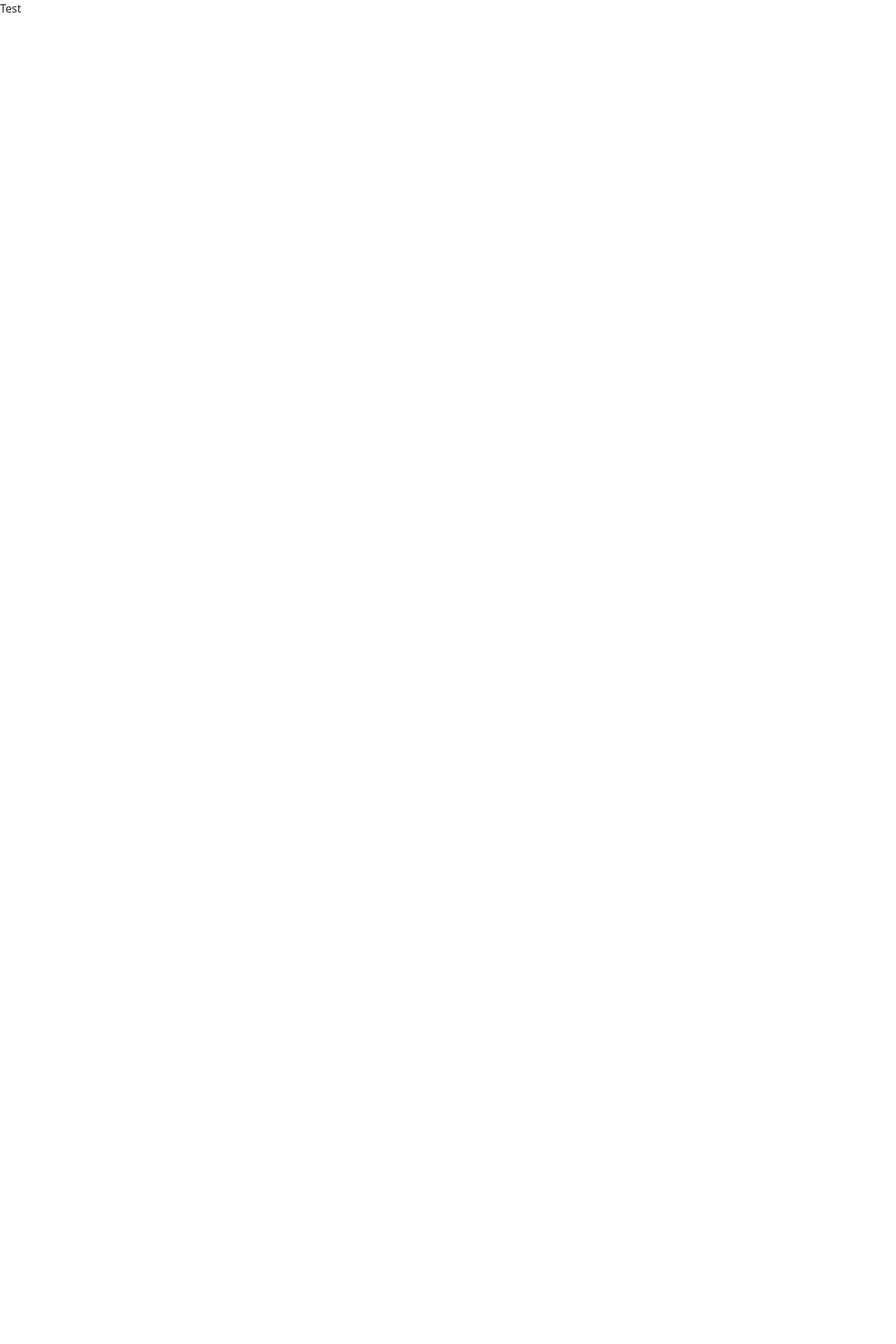
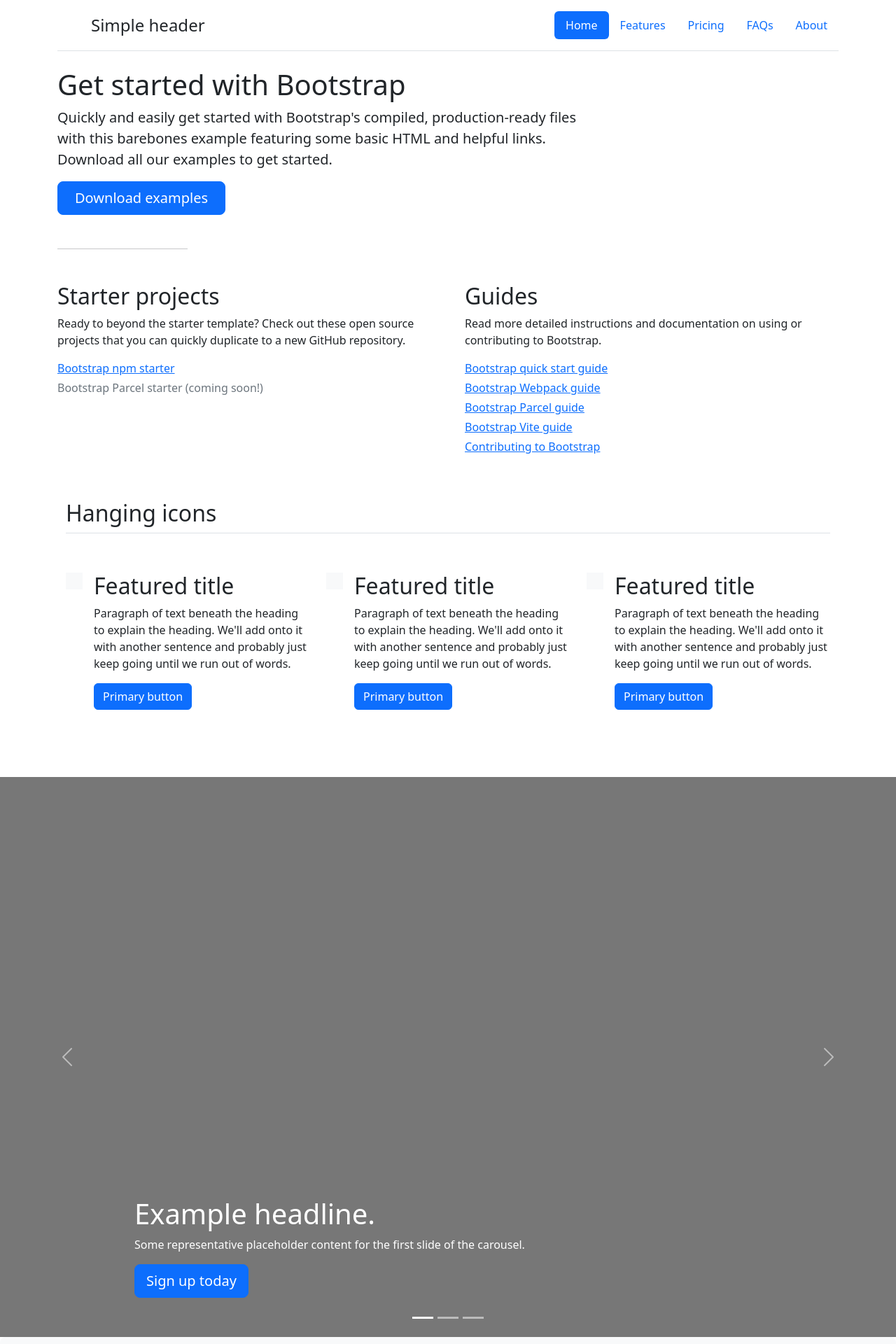
Before and after one commit to wasimekram/QMUL22website, a Flask app: page / in a window 1280 px wide. Before the commit the part shown is almost empty. Shown: the top 1920 px of the page at 70% size. Before the commit the page ends 18 px from the top, so only its background shows below. Run offline with Flask 2, Linux system fonts and the light colour scheme; some libraries are stand-ins or nearby versions.

Commit message:
updated templates

```diff
--- a/app.py
+++ b/app.py
@@ -3,6 +3,9 @@
 
 app = Flask(__name__)
 
+app.config['ENV'] = 'development'
+app.config['DEBUG'] = True
+app.config['TESTING'] = True
 
 @app.route('/')
 def index():
--- /dev/null
+++ b/templates/carousel.html
@@ -0,0 +1,51 @@
+
+<div id="myCarousel" class="carousel slide" data-bs-ride="carousel">
+    <div class="carousel-indicators">
+      <button type="button" data-bs-target="#myCarousel" data-bs-slide-to="0" class="active" aria-current="true" aria-label="Slide 1"></button>
+      <button type="button" data-bs-target="#myCarousel" data-bs-slide-to="1" aria-label="Slide 2"></button>
+      <button type="button" data-bs-target="#myCarousel" data-bs-slide-to="2" aria-label="Slide 3"></button>
+    </div>
+    <div class="carousel-inner">
+      <div class="carousel-item active">
+        <svg class="bd-placeholder-img" width="100%" height="100%" xmlns="http://www.w3.org/2000/svg" aria-hidden="true" preserveAspectRatio="xMidYMid slice" focusable="false"><rect width="100%" height="100%" fill="#777"/></svg>
+
+        <div class="container">
+          <div class="carousel-caption text-start">
+            <h1>Example headline.</h1>
+            <p>Some representative placeholder content for the first slide of the carousel.</p>
+            <p><a class="btn btn-lg btn-primary" href="#">Sign up today</a></p>
+          </div>
+        </div>
+      </div>
+      <div class="carousel-item">
+        <svg class="bd-placeholder-img" width="100%" height="100%" xmlns="http://www.w3.org/2000/svg" aria-hidden="true" preserveAspectRatio="xMidYMid slice" focusable="false"><rect width="100%" height="100%" fill="#777"/></svg>
+
+        <div class="container">
+          <div class="carousel-caption">
+            <h1>Another example headline.</h1>
+            <p>Some representative placeholder content for the second slide of the carousel.</p>
+            <p><a class="btn btn-lg btn-primary" href="#">Learn more</a></p>
+          </div>
+        </div>
+      </div>
+      <div class="carousel-item">
+        <svg class="bd-placeholder-img" width="100%" height="100%" xmlns="http://www.w3.org/2000/svg" aria-hidden="true" preserveAspectRatio="xMidYMid slice" focusable="false"><rect width="100%" height="100%" fill="#777"/></svg>
+
+        <div class="container">
+          <div class="carousel-caption text-end">
+            <h1>One more for good measure.</h1>
+            <p>Some representative placeholder content for the third slide of this carousel.</p>
+            <p><a class="btn btn-lg btn-primary" href="#">Browse gallery</a></p>
+          </div>
+        </div>
+      </div>
+    </div>
+    <button class="carousel-control-prev" type="button" data-bs-target="#myCarousel" data-bs-slide="prev">
+      <span class="carousel-control-prev-icon" aria-hidden="true"></span>
+      <span class="visually-hidden">Previous</span>
+    </button>
+    <button class="carousel-control-next" type="button" data-bs-target="#myCarousel" data-bs-slide="next">
+      <span class="carousel-control-next-icon" aria-hidden="true"></span>
+      <span class="visually-hidden">Next</span>
+    </button>
+  </div>
--- /dev/null
+++ b/templates/darkhero.html
@@ -0,0 +1,14 @@
+<div class="bg-dark text-secondary px-4 py-5 text-center">
+    <div class="py-5">
+      <h1 class="display-5 fw-bold text-white">Dark mode hero</h1>
+      <div class="col-lg-6 mx-auto">
+        <p class="fs-5 mb-4">Quickly design and customize responsive mobile-first sites with Bootstrap, the world’s most popular front-end open source toolkit, featuring Sass variables and mixins, responsive grid system, extensive prebuilt components, and powerful JavaScript plugins.</p>
+        <div class="d-grid gap-2 d-sm-flex justify-content-sm-center">
+          <button type="button" class="btn btn-outline-info btn-lg px-4 me-sm-3 fw-bold">Custom button</button>
+          <button type="button" class="btn btn-outline-light btn-lg px-4">Secondary</button>
+        </div>
+      </div>
+    </div>
+  </div>
+
+  <div class="b-example-divider mb-0"></div>
--- /dev/null
+++ b/templates/features.html
@@ -0,0 +1,41 @@
+<div class="container px-4 py-5" id="hanging-icons">
+    <h2 class="pb-2 border-bottom">Hanging icons</h2>
+    <div class="row g-4 py-5 row-cols-1 row-cols-lg-3">
+      <div class="col d-flex align-items-start">
+        <div class="icon-square text-bg-light d-inline-flex align-items-center justify-content-center fs-4 flex-shrink-0 me-3">
+          <svg class="bi" width="1em" height="1em"><use xlink:href="#toggles2"/></svg>
+        </div>
+        <div>
+          <h2>Featured title</h2>
+          <p>Paragraph of text beneath the heading to explain the heading. We'll add onto it with another sentence and probably just keep going until we run out of words.</p>
+          <a href="#" class="btn btn-primary">
+            Primary button
+          </a>
+        </div>
+      </div>
+      <div class="col d-flex align-items-start">
+        <div class="icon-square text-bg-light d-inline-flex align-items-center justify-content-center fs-4 flex-shrink-0 me-3">
+          <svg class="bi" width="1em" height="1em"><use xlink:href="#cpu-fill"/></svg>
+        </div>
+        <div>
+          <h2>Featured title</h2>
+          <p>Paragraph of text beneath the heading to explain the heading. We'll add onto it with another sentence and probably just keep going until we run out of words.</p>
+          <a href="#" class="btn btn-primary">
+            Primary button
+          </a>
+        </div>
+      </div>
+      <div class="col d-flex align-items-start">
+        <div class="icon-square text-bg-light d-inline-flex align-items-center justify-content-center fs-4 flex-shrink-0 me-3">
+          <svg class="bi" width="1em" height="1em"><use xlink:href="#tools"/></svg>
+        </div>
+        <div>
+          <h2>Featured title</h2>
+          <p>Paragraph of text beneath the heading to explain the heading. We'll add onto it with another sentence and probably just keep going until we run out of words.</p>
+          <a href="#" class="btn btn-primary">
+            Primary button
+          </a>
+        </div>
+      </div>
+    </div>
+  </div>
--- a/templates/footer.html
+++ b/templates/footer.html
@@ -1,14 +1,17 @@
-<footer>
-  <small>
-  <ul class="company">
-    <li>© Wasim Ekram</li>
-  </ul>
+<div class="container">
+  <footer class="d-flex flex-wrap justify-content-between align-items-center py-3 my-4 border-top">
+    <p class="col-md-4 mb-0 text-muted">&copy; 2022 Wasim Ekram</p>
 
-    <ul class="footer-nav">
+    <a href="/" class="col-md-4 d-flex align-items-center justify-content-center mb-3 mb-md-0 me-md-auto link-dark text-decoration-none">
+      <svg class="bi me-2" width="40" height="32"><use xlink:href="#bootstrap"/></svg>
+    </a>
 
-      <li><a href="https://wasimekram.com">About</a></li>
-
-      <li><a href="mailto:wasimekram123@gmail.com">Contact</a></li>
+    <ul class="nav col-md-4 justify-content-end">
+      <li class="nav-item"><a href="#" class="nav-link px-2 text-muted">Home</a></li>
+      <li class="nav-item"><a href="#" class="nav-link px-2 text-muted">Features</a></li>
+      <li class="nav-item"><a href="#" class="nav-link px-2 text-muted">Pricing</a></li>
+      <li class="nav-item"><a href="#" class="nav-link px-2 text-muted">FAQs</a></li>
+      <li class="nav-item"><a href="#" class="nav-link px-2 text-muted">About</a></li>
     </ul>
-  </small>
-</footer>
+  </footer>
+</div>
--- /dev/null
+++ b/templates/getstarted.html
@@ -0,0 +1,38 @@
+<h1>Get started with Bootstrap</h1>
+<p class="fs-5 col-md-8">Quickly and easily get started with Bootstrap's compiled, production-ready files with this
+    barebones example featuring some basic HTML and helpful links. Download all our examples to get started.</p>
+
+<div class="mb-5">
+    <a href="../examples/" class="btn btn-primary btn-lg px-4">Download examples</a>
+</div>
+
+<hr class="col-3 col-md-2 mb-5">
+
+<div class="row g-5">
+    <div class="col-md-6">
+        <h2>Starter projects</h2>
+        <p>Ready to beyond the starter template? Check out these open source projects that you can quickly duplicate to
+            a new GitHub repository.</p>
+        <ul class="icon-list ps-0">
+            <li class="d-flex align-items-start mb-1"><a href="https://github.com/twbs/bootstrap-npm-starter"
+                    rel="noopener" target="_blank">Bootstrap npm starter</a></li>
+            <li class="text-muted d-flex align-items-start mb-1">Bootstrap Parcel starter (coming soon!)</li>
+        </ul>
+    </div>
+
+    <div class="col-md-6">
+        <h2>Guides</h2>
+        <p>Read more detailed instructions and documentation on using or contributing to Bootstrap.</p>
+        <ul class="icon-list ps-0">
+            <li class="d-flex align-items-start mb-1"><a href="../getting-started/introduction/">Bootstrap quick start
+                    guide</a></li>
+            <li class="d-flex align-items-start mb-1"><a href="../getting-started/webpack/">Bootstrap Webpack guide</a>
+            </li>
+            <li class="d-flex align-items-start mb-1"><a href="../getting-started/parcel/">Bootstrap Parcel guide</a>
+            </li>
+            <li class="d-flex align-items-start mb-1"><a href="../getting-started/vite/">Bootstrap Vite guide</a></li>
+            <li class="d-flex align-items-start mb-1"><a href="../getting-started/contribute/">Contributing to
+                    Bootstrap</a></li>
+        </ul>
+    </div>
+</div>
--- /dev/null
+++ b/templates/header.html
@@ -0,0 +1,9 @@
+<head>
+    <title>
+        {% block page_title %}
+        robotarmqmul
+        {% endblock %}
+    </title>
+    <link href="https://cdn.jsdelivr.net/npm/bootstrap@5.2.0/dist/css/bootstrap.min.css" rel="stylesheet"
+        integrity="sha384-gH2yIJqKdNHPEq0n4Mqa/HGKIhSkIHeL5AyhkYV8i59U5AR6csBvApHHNl/vI1Bx" crossorigin="anonymous">
+</head>
--- /dev/null
+++ b/templates/jumbotron.html
@@ -0,0 +1,9 @@
+<div class="p-5 mb-4 bg-light rounded-3">
+    <div class="container-fluid py-5">
+        <h1 class="display-5 fw-bold">Custom jumbotron</h1>
+        <p class="col-md-8 fs-4">Using a series of utilities, you can create this jumbotron, just like the one in
+            previous versions of Bootstrap. Check out the examples below for how you can remix and restyle it to your
+            liking.</p>
+        <button class="btn btn-primary btn-lg" type="button">Example button</button>
+    </div>
+</div>
--- a/templates/main.html
+++ b/templates/main.html
@@ -1,18 +1,26 @@
 <html class="no-js" lang="en">
-  <!--<![endif]-->
-  <head>
-    <title>
-        {% block page_title %}
-        robotarmqmul
-         {% endblock %}
-    </title>
-    <link href="https://cdn.jsdelivr.net/npm/bootstrap@5.2.0/dist/css/bootstrap.min.css" rel="stylesheet" integrity="sha384-gH2yIJqKdNHPEq0n4Mqa/HGKIhSkIHeL5AyhkYV8i59U5AR6csBvApHHNl/vI1Bx" crossorigin="anonymous">
-  </head>
-  <body>
-    <p>Test</p>
-  </body>
+{% include "header.html" %}
+
+<body>
+  {% block body %} {% include "navigation.html" %}
+  <div class="container">
+    {%include "getstarted.html" %}
+
+  </div>
+  {% include "features.html" %}
+  {% include "carousel.html" %}
+  {% include "jumbotron.html" %}
 
 
+  {% include "darkhero.html" %}
+  {% endblock %}
+  <script src="https://cdn.jsdelivr.net/npm/bootstrap@5.2.0/dist/js/bootstrap.bundle.min.js"
+    integrity="sha384-A3rJD856KowSb7dwlZdYEkO39Gagi7vIsF0jrRAoQmDKKtQBHUuLZ9AsSv4jD4Xa"
+    crossorigin="anonymous"></script>
+</body>
+
+
+{% include "footer.html" %}
 
 
 </html>
--- a/templates/navigation.html
+++ b/templates/navigation.html
@@ -1,26 +1,18 @@
+<h1 class="visually-hidden">Headers examples</h1>
 
-<nav class="navbar navbar-expand-lg navbar-dark bg-dark fixed-top">
-    <div class="container-fluid">
-    <a class="navbar-brand" href="#home">
-       robotarmqmul
+<div class="container">
+  <header class="d-flex flex-wrap justify-content-center py-3 mb-4 border-bottom">
+    <a href="/" class="d-flex align-items-center mb-3 mb-md-0 me-md-auto text-dark text-decoration-none">
+      <svg class="bi me-2" width="40" height="32"><use xlink:href="#bootstrap"/></svg>
+      <span class="fs-4">Simple header</span>
     </a>
-    <button class="navbar-toggler" type="button" data-bs-toggle="collapse" data-bs-target="#navbarSupportedContent" aria-controls="navbarSupportedContent"
-      aria-expanded="false" aria-label="Toggle navigation">
-      <span class="navbar-toggler-icon"></span>
-    </button>
 
-    <div class="collapse navbar-collapse" id="navbarSupportedContent">
-      <ul class="navbar-nav me-auto">
-        <li class="nav-item active">
-          <a class="nav-link" href="#home">Home
-            <span class="sr-only">(current)</span>
-          </a>
-        </li>
-        <li class="nav-item">
-          <a class="nav-link" href="#about">About</a>
-        </li>
-      </ul>
-
-    </div><!-- /.navbar-collapse -->
-    </div>
-  </nav>
+    <ul class="nav nav-pills">
+      <li class="nav-item"><a href="#" class="nav-link active" aria-current="page">Home</a></li>
+      <li class="nav-item"><a href="#" class="nav-link">Features</a></li>
+      <li class="nav-item"><a href="#" class="nav-link">Pricing</a></li>
+      <li class="nav-item"><a href="#" class="nav-link">FAQs</a></li>
+      <li class="nav-item"><a href="#" class="nav-link">About</a></li>
+    </ul>
+  </header>
+</div>
```
Also changed, not shown: 1 other file.
